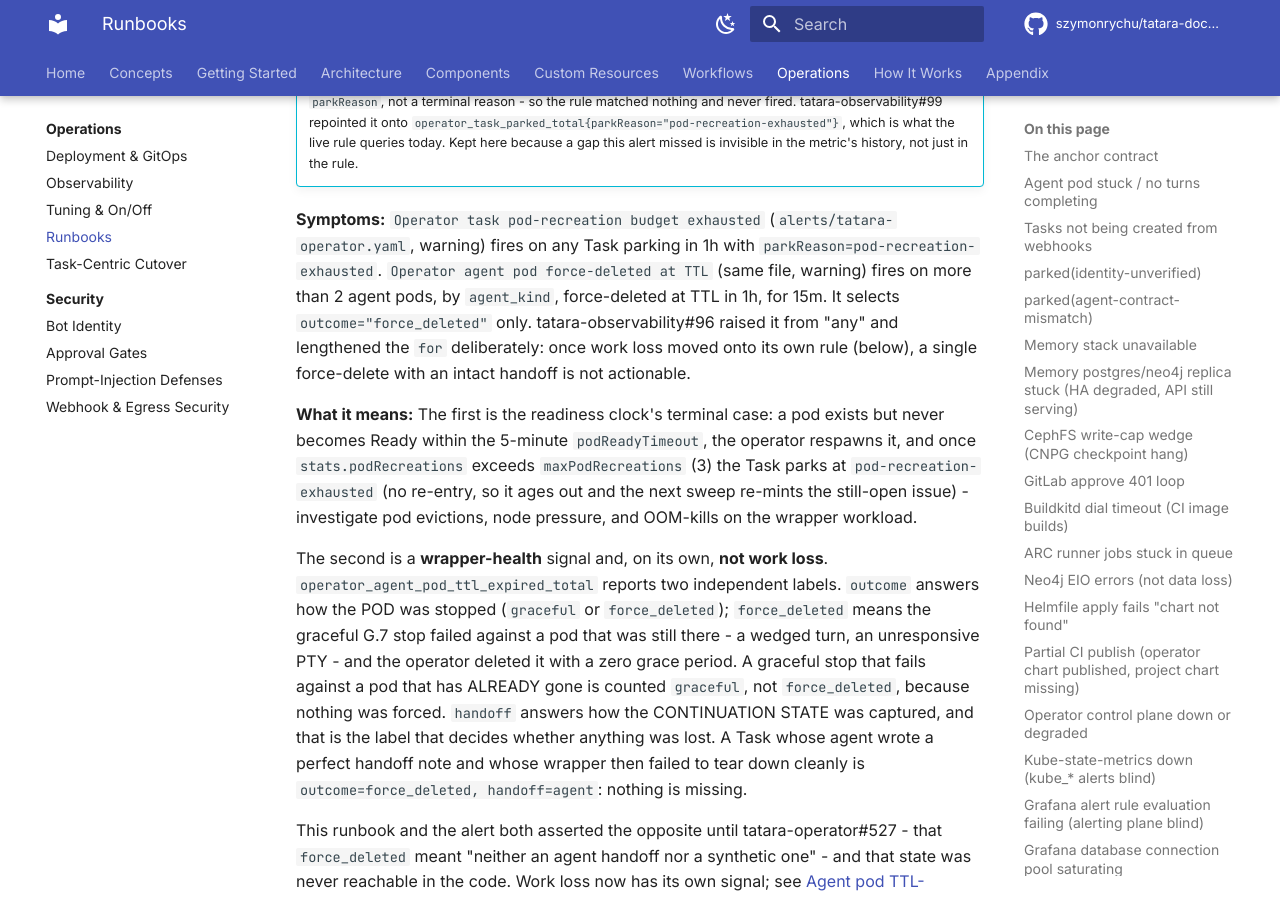
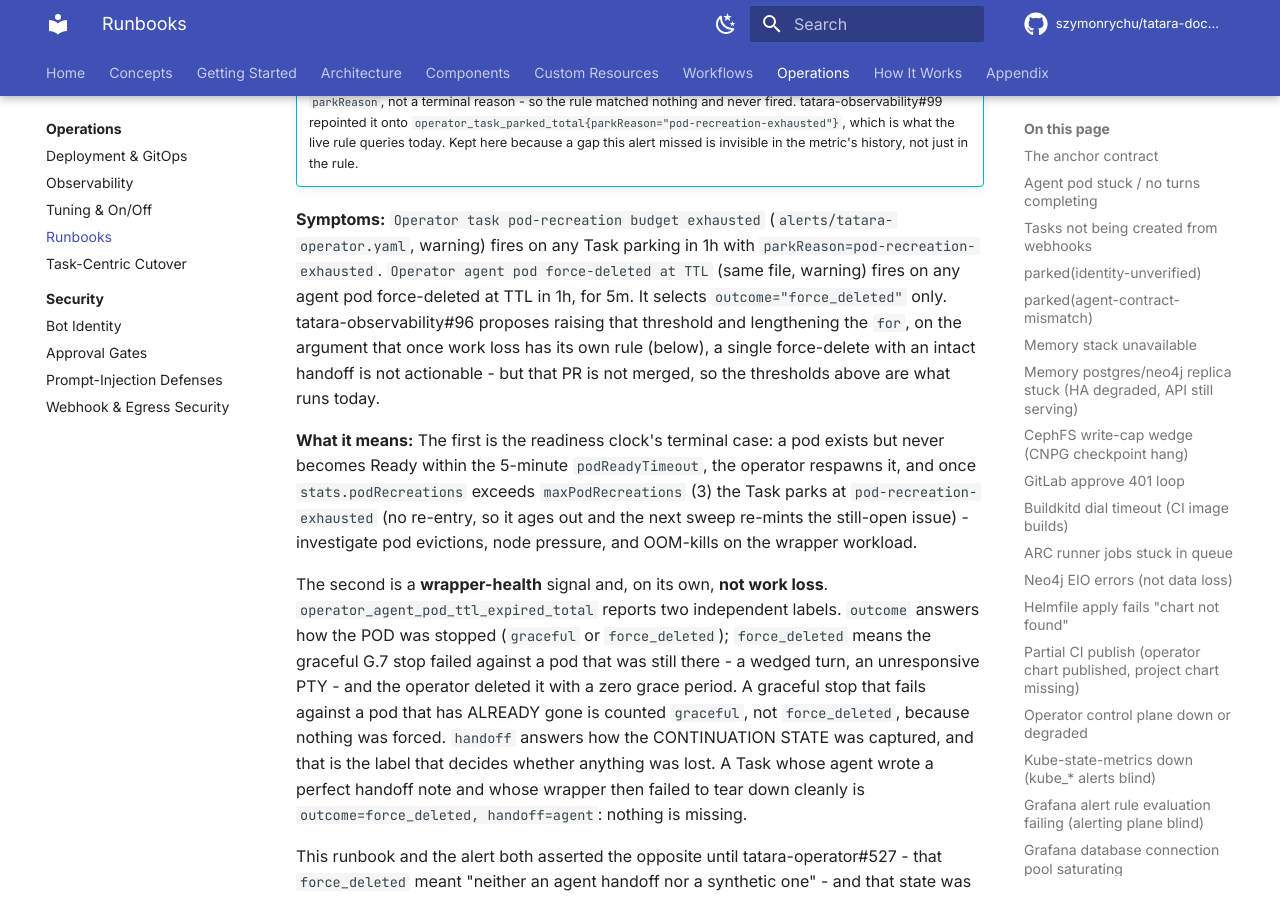
Before and after one commit to szymonrychu/tatara-documentation, an MkDocs documentation site: the page built from docs/operations/runbooks.md, in a window 1280 px wide and 900 px high, scrolled down 23370 px. Built offline with MkDocs 1.6.1 and Material for MkDocs 9.7.7, drawn with Linux system fonts in a browser that asks for light colours; comment, search, counter and statistics services are not loaded; the version menu is left out.

Commit message:
docs: describe the force-delete rule as it runs, not as #96 proposes
The passage stated tatara-observability#96's proposed threshold and `for`
as present fact. #96 is still open and unmerged; the live rule on
tatara-observability@main is threshold >0, for: 5m.

Rewritten to describe what runs today and to name #96's change as a
proposal. This also breaks a circular block: #96 cannot merge until this
PR lands (its new runbook anchor is dangling until then), and this PR
could not merge while it asserted #96's values as current.

```diff
--- a/docs/operations/runbooks.md
+++ b/docs/operations/runbooks.md
@@ -754,7 +754,7 @@ sum by (parkReason) (increase(operator_task_parked_total{namespace="tatara",job=
     what the live rule queries today. Kept here because a gap this alert missed
     is invisible in the metric's history, not just in the rule.
 
-**Symptoms:** `Operator task pod-recreation budget exhausted` (`alerts/tatara-operator.yaml`, warning) fires on any Task parking in 1h with `parkReason=pod-recreation-exhausted`. `Operator agent pod force-deleted at TTL` (same file, warning) fires on more than 2 agent pods, by `agent_kind`, force-deleted at TTL in 1h, for 15m. It selects `outcome="force_deleted"` only. tatara-observability#96 raised it from "any" and lengthened the `for` deliberately: once work loss moved onto its own rule (below), a single force-delete with an intact handoff is not actionable.
+**Symptoms:** `Operator task pod-recreation budget exhausted` (`alerts/tatara-operator.yaml`, warning) fires on any Task parking in 1h with `parkReason=pod-recreation-exhausted`. `Operator agent pod force-deleted at TTL` (same file, warning) fires on any agent pod force-deleted at TTL in 1h, for 5m. It selects `outcome="force_deleted"` only. tatara-observability#96 proposes raising that threshold and lengthening the `for`, on the argument that once work loss has its own rule (below), a single force-delete with an intact handoff is not actionable - but that PR is not merged, so the thresholds above are what runs today.
 
 **What it means:** The first is the readiness clock's terminal case: a pod exists but never becomes Ready within the 5-minute `podReadyTimeout`, the operator respawns it, and once `stats.podRecreations` exceeds `maxPodRecreations` (3) the Task parks at `pod-recreation-exhausted` (no re-entry, so it ages out and the next sweep re-mints the still-open issue) - investigate pod evictions, node pressure, and OOM-kills on the wrapper workload.
 
```
